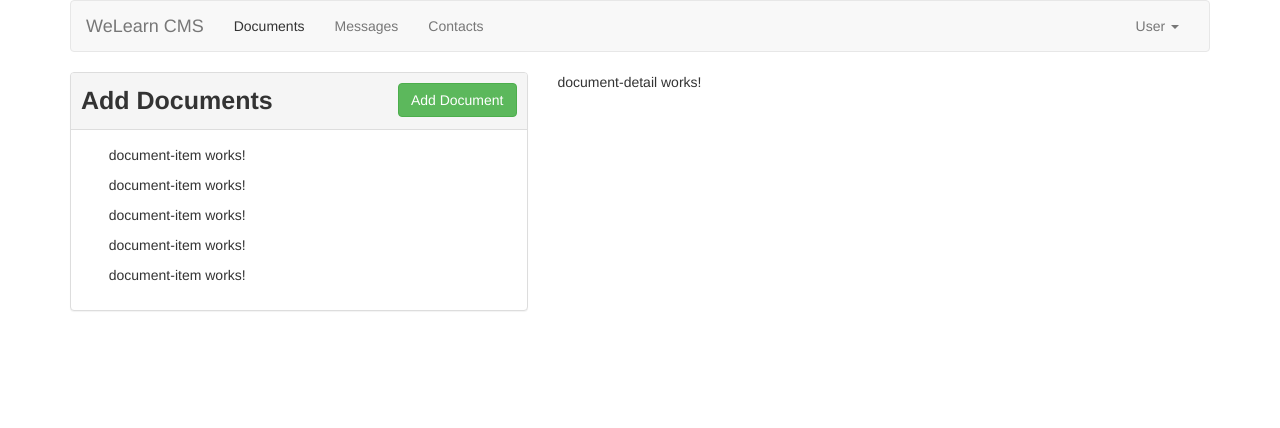
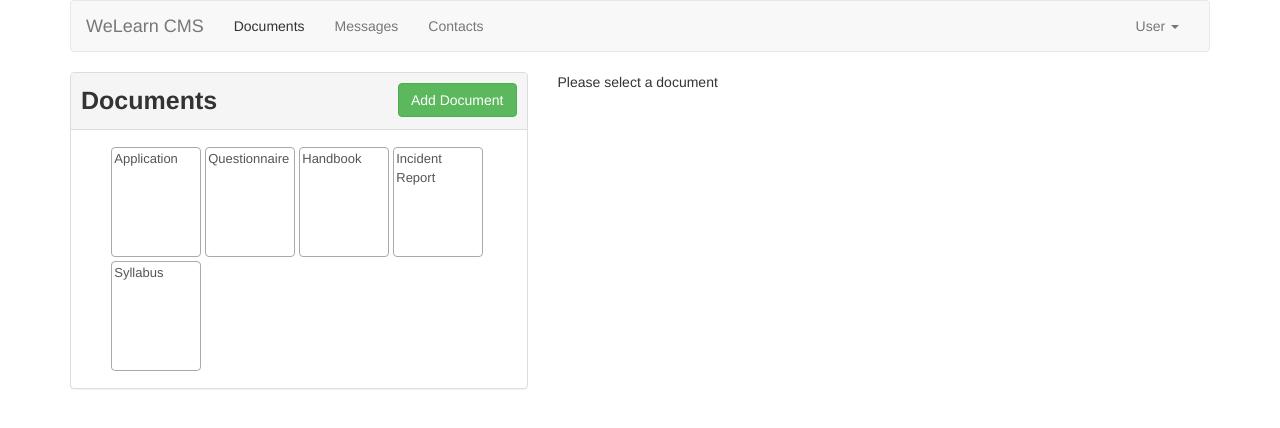
Before and after one commit to mathieusteele/wdd430-cms, an Angular app: page / in a window 1280 px wide. Both pictures are taken after a click on the link "Documents". Shown: the top 428 px of the page. Built offline with nearby package versions, Linux system fonts and the light colour scheme.

Commit message:
allow selection of a document from a list

```diff
--- a/src/app/documents/document-detail/document-detail.component.html
+++ b/src/app/documents/document-detail/document-detail.component.html
@@ -1 +1,25 @@
-<p>document-detail works!</p>
+<div class="panel panel-default" xmlns="http://www.w3.org/1999/html">
+  <div class="panel-heading">
+    <div class="row pad-all">
+      <h4 class="title margin-left-right">{{ document?.name }}</h4>
+      <div class="row pull-right margin-left-right">
+        <a class="btn btn-primary">View</a>
+        <a class="btn btn-info">Edit</a>
+        <a class="btn btn-danger">Delete</a>
+      </div>
+    </div>
+  </div>
+  <div class="panel-body">
+    <div class="pad-left-right">
+      <div class="row">
+        <label>Description:</label>
+        <span class="label-value"> {{ document.description }}</span>
+      </div>
+      <br />
+      <div class="row">
+        <label>URL:</label>
+        <span class="label-value"> {{ document.url }}</span>
+      </div>
+    </div>
+  </div>
+</div>
--- a/src/app/documents/document-detail/document-detail.component.ts
+++ b/src/app/documents/document-detail/document-detail.component.ts
@@ -1,15 +1,14 @@
-import { Component, OnInit } from '@angular/core';
+import { Component, OnInit, Input } from '@angular/core';
 
+import { Document } from '../document.model';
 @Component({
   selector: 'cms-document-detail',
   templateUrl: './document-detail.component.html',
-  styleUrls: ['./document-detail.component.css']
+  styleUrls: ['./document-detail.component.css'],
 })
 export class DocumentDetailComponent implements OnInit {
+  @Input() document!: Document;
+  constructor() {}
 
-  constructor() { }
-
-  ngOnInit(): void {
-  }
-
+  ngOnInit(): void {}
 }
--- a/src/app/documents/document-item/document-item.component.html
+++ b/src/app/documents/document-item/document-item.component.html
@@ -1 +1,6 @@
-<p>document-item works!</p>
+<a
+  class="list-group-item clearfix documentDiv"
+  (click)="setSelectedDocument(); (false)"
+>
+  {{ document.name }}
+</a>
--- a/src/app/documents/document-item/document-item.component.ts
+++ b/src/app/documents/document-item/document-item.component.ts
@@ -1,15 +1,20 @@
-import { Component, OnInit } from '@angular/core';
+import { Component, OnInit, Input, Output, EventEmitter } from '@angular/core';
+import { Document } from '../document.model';
 
 @Component({
   selector: 'cms-document-item',
   templateUrl: './document-item.component.html',
-  styleUrls: ['./document-item.component.css']
+  styleUrls: ['./document-item.component.css'],
 })
 export class DocumentItemComponent implements OnInit {
+  @Output() selectedDocumentEvent = new EventEmitter<void>();
+  @Input() document!: Document;
 
-  constructor() { }
+  constructor() {}
 
-  ngOnInit(): void {
+  ngOnInit(): void {}
+
+  setSelectedDocument() {
+    this.selectedDocumentEvent.emit();
   }
-
 }
--- a/src/app/documents/document-list/document-list.component.html
+++ b/src/app/documents/document-list/document-list.component.html
@@ -1,18 +1,17 @@
 <div class="panel panel-default">
   <div class="panel-heading">
     <div class="row pad-left-right">
-      <span class="pull-left title">Add Documents</span>
+      <span class="pull-left title">Documents</span>
       <a class="btn btn-success pull-right">Add Document</a>
     </div>
   </div>
   <div class="panel-body">
     <div class="center-panel">
-      <!-- I will use ngFor here instead of manually entering them. -->
-      <cms-document-item></cms-document-item>
-      <cms-document-item></cms-document-item>
-      <cms-document-item></cms-document-item>
-      <cms-document-item></cms-document-item>
-      <cms-document-item></cms-document-item>
+      <cms-document-item
+        *ngFor="let documentEl of documents"
+        [document]="documentEl"
+        (selectedDocumentEvent)="onDocumentSelected(documentEl)"
+      ></cms-document-item>
     </div>
   </div>
 </div>
--- a/src/app/documents/document-list/document-list.component.ts
+++ b/src/app/documents/document-list/document-list.component.ts
@@ -1,15 +1,52 @@
-import { Component, OnInit } from '@angular/core';
+import { Component, OnInit, Output, EventEmitter } from '@angular/core';
 
+import { Document } from '../document.model';
 @Component({
   selector: 'cms-document-list',
   templateUrl: './document-list.component.html',
-  styleUrls: ['./document-list.component.css']
+  styleUrls: ['./document-list.component.css'],
 })
 export class DocumentListComponent implements OnInit {
+  @Output() selectedDocumentEvent = new EventEmitter<Document>();
 
-  constructor() { }
+  documents: Document[] = [
+    {
+      id: '1',
+      name: 'Application',
+      description: 'A PDF Application',
+      url: 'https://www.example.com/',
+      children: null,
+    },
+    {
+      id: '2',
+      name: 'Questionnaire',
+      description: 'Ask these questions',
+      url: 'https://www.example.com/',
+      children: null,
+    },
+    {
+      id: '3',
+      name: 'Handbook',
+      description: 'A Guide for reference',
+      url: 'https://www.example.com/',
+    },
+    {
+      id: '4',
+      name: 'Incident Report',
+      description: 'Fill this out when something impactful happens',
+      url: 'https://www.example.com/',
+    },
+    {
+      id: '5',
+      name: 'Syllabus',
+      description: 'course learning outcomes and schedule are listed here.',
+      url: 'https://www.example.com/',
+    },
+  ];
+  constructor() {}
 
-  ngOnInit(): void {
+  ngOnInit(): void {}
+  onDocumentSelected(document: Document) {
+    this.selectedDocumentEvent.emit(document);
   }
-
 }
--- a/src/app/documents/documents.component.html
+++ b/src/app/documents/documents.component.html
@@ -1,9 +1,17 @@
 <div class="row">
   <div class="col-md-5">
-    <cms-document-list></cms-document-list>
+    <cms-document-list
+      (selectedDocumentEvent)="onSelectDocument($event)"
+    ></cms-document-list>
   </div>
 
   <div class="col-md-4">
-    <cms-document-detail></cms-document-detail>
+    <cms-document-detail
+      *ngIf="selectedDocument; else infoText"
+      [document]="selectedDocument"
+    ></cms-document-detail>
+    <ng-template #infoText>
+      <p>Please select a document</p>
+    </ng-template>
   </div>
 </div>
--- a/src/app/documents/documents.component.ts
+++ b/src/app/documents/documents.component.ts
@@ -1,15 +1,19 @@
 import { Component, OnInit } from '@angular/core';
 
+import { Document } from './document.model';
 @Component({
   selector: 'cms-documents',
   templateUrl: './documents.component.html',
-  styleUrls: ['./documents.component.css']
+  styleUrls: ['./documents.component.css'],
 })
 export class DocumentsComponent implements OnInit {
+  selectedDocument!: Document;
 
-  constructor() { }
+  constructor() {}
 
-  ngOnInit(): void {
+  ngOnInit(): void {}
+
+  onSelectDocument(selectedDocument: Document) {
+    this.selectedDocument = selectedDocument;
   }
-
 }
```
